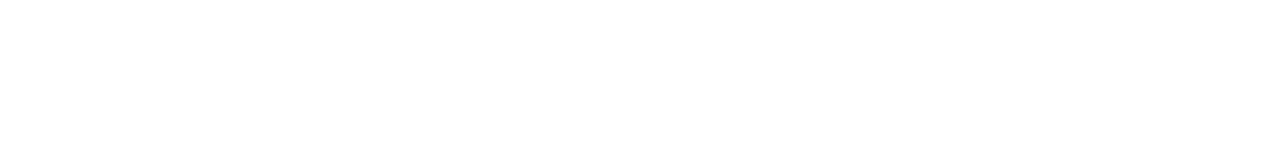
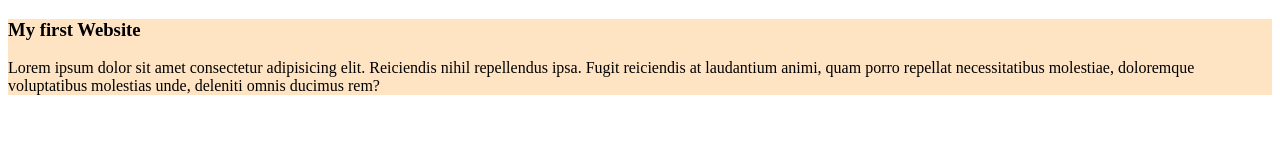
Before and after one commit to Ananda1405/my-simple-website, a plain HTML site: page index.html in a window 1280 px wide. Drawn offline with Linux system fonts and the light colour scheme.

Commit message:
add style

```diff
--- a/index.html
+++ b/index.html
@@ -4,8 +4,13 @@
     <meta charset="UTF-8">
     <meta name="viewport" content="width=device-width, initial-scale=1.0">
     <title>My Simple Website</title>
+    <link rel="stylesheet" href="style.css">
 </head>
 <body>
+    <div class="">
+        <h3>My first Website</h3>
+        <p>Lorem ipsum dolor sit amet consectetur adipisicing elit. Reiciendis nihil repellendus ipsa. Fugit reiciendis at laudantium animi, quam porro repellat necessitatibus molestiae, doloremque voluptatibus molestias unde, deleniti omnis ducimus rem?</p>
+    </div>
 
 </body>
 </html>
--- /dev/null
+++ b/style.css
@@ -0,0 +1,3 @@
+div{
+    background-color: bisque;
+}
```
